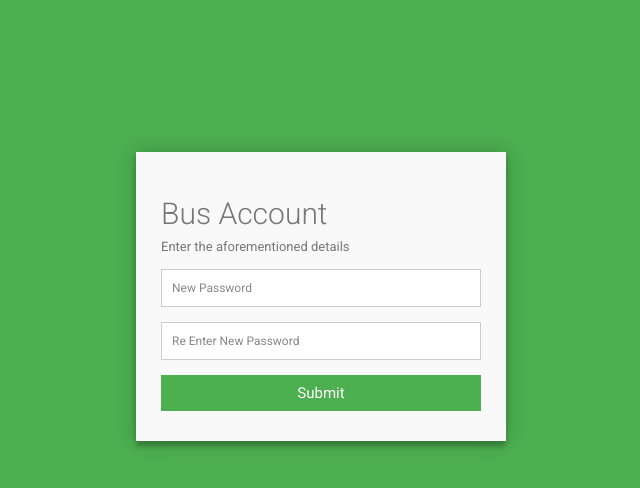
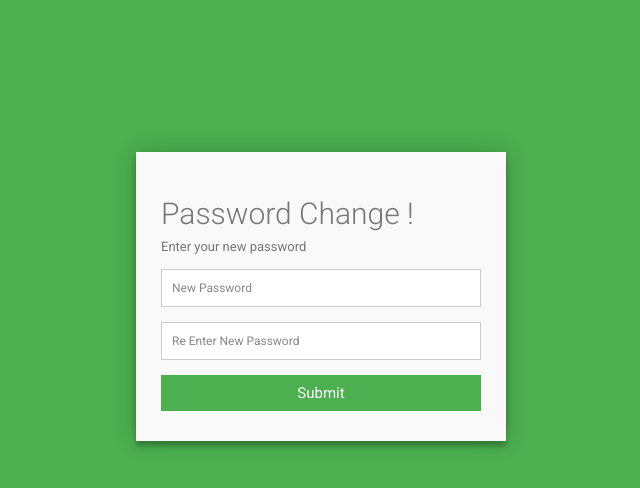
Before and after one commit to rnradon/biometric-app, a Django app: template scanapp/templates/scanapp/callback.html in a window 1280 px wide. Shown: the top 488 px of the page, without its empty margins (319-959 px from the left). Run offline with Django 3.2, Linux system fonts and the light colour scheme; the template is opened without the code that fills it, so the values that code supplies are empty; some libraries are stand-ins or nearby versions.

Commit message:
forgot password done

```diff
--- a/scanapp/templates/scanapp/callback.html
+++ b/scanapp/templates/scanapp/callback.html
@@ -43,8 +43,8 @@ uid: {{ uid }} -->
 
 <iframe width="0" height="0" border="0" name="dummyframe" id="dummyframe" style="display: none;"></iframe>
   <div id="contact" >
-    <h3>Bus Account</h3>
-    <h4>Enter the aforementioned details</h4>
+    <h3>Password Change !</h3>
+    <h4>Enter your new password</h4>
     <!-- <a href="/admin" class = "back"><button name="submit" type="submit" id="contact-submit" class = "back" style="background-color: #4c96af; margin-bottom: 3%; display: none;">Back</button></a> -->
     <form id = "myForm" action="/rest-auth/password/reset/confirm/" method="post" target="dummyframe">
 
```
